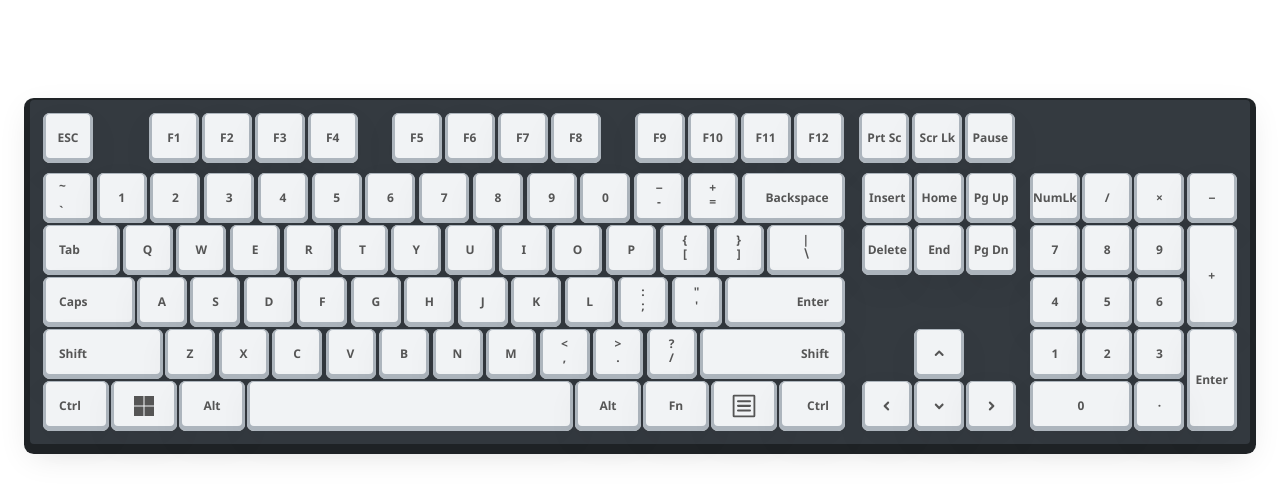
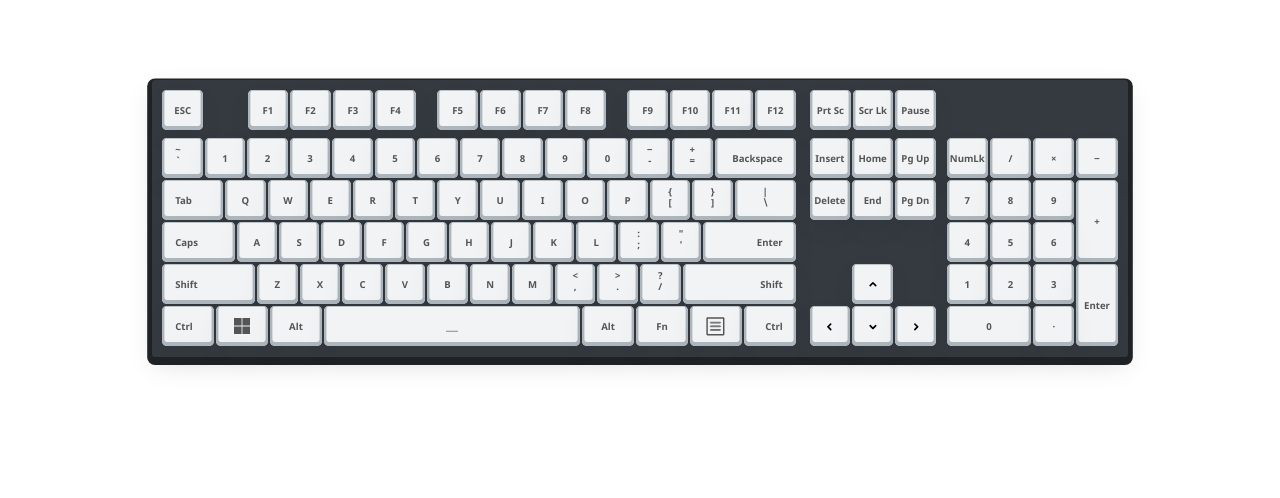
Before and after one commit to Mostafa-Abbasi/KeyboardTester, a plain HTML site: page index.html in a window 1280 px wide. Drawn offline with Linux system fonts and the light colour scheme; a small style sheet from the web is missing.

Commit message:
update general.css, index.html, script.js and style.css

```diff
--- a/general.css
+++ b/general.css
@@ -29,7 +29,8 @@ small: 4px
 
 --- 03 COLORS
 
-- Primary: #343a40
+- Primary:
+#343a40
 
 - Shades "Darker":
 #2f343a (10%)
@@ -46,12 +47,15 @@ small: 4px
 #d6d8d9 (80%)
 
 - Accents:
-#1c7ed6
+#228be6 (used on KB keycaps background when pressed)
+#1864ab (used on KB keycaps box-shadow when pressed)
+
 
 - Greys:
-#f1f3f5 (used on KB keycaps)
+#f1f3f5 (used on KB keycaps background)
+#e7f5ff (used on KB keycaps legends when pressed)
 #adb5bd (used on KB keycaps box-shadow)
-#555 (main - for letters)
+#555555 (used on KB keycaps legends)
 
 */
 
@@ -63,7 +67,7 @@ small: 4px
 
 html {
   /* Percentage of user's browser font-size setting */
-  font-size: 62.5%;
+  font-size: 50%;
 }
 
 body {
--- a/index.html
+++ b/index.html
@@ -13,140 +13,143 @@
     <script defer src="script.js"></script>
   </head>
   <body>
-    <header></header>
     <main class="container">
       <div class="keyboard">
         <!-- contains "ESC" & Function (F1-F12) & Top-Located Control (Prt Sc|Scrl lck|Pause) keys -->
         <section class="function region">
-          <div class="key escape-key">ESC</div>
-          <div class="empty-space-between-keys"></div>
-          <div class="key f1-key">F1</div>
-          <div class="key f2-key">F2</div>
-          <div class="key f3-key">F3</div>
-          <div class="key f4-key">F4</div>
-          <div class="empty-space-between-keys"></div>
-          <div class="key f5-key">F5</div>
-          <div class="key f6-key">F6</div>
-          <div class="key f7-key">F7</div>
-          <div class="key f8-key">F8</div>
-          <div class="empty-space-between-keys"></div>
-          <div class="key f9-key">F9</div>
-          <div class="key f10-key">F10</div>
-          <div class="key f11-key">F11</div>
-          <div class="key f12-key">F12</div>
-          <div class="empty-space-between-keys"></div>
-          <div class="key printscreen-key">Prt Sc</div>
-          <div class="key scrolllock-key">Scr Lk</div>
-          <div class="key pause-key">Pause</div>
+          <div class="key escape">ESC</div>
+          <div class="empty-space-between-keys" aria-hidden="true"></div>
+          <div class="key f1">F1</div>
+          <div class="key f2">F2</div>
+          <div class="key f3">F3</div>
+          <div class="key f4">F4</div>
+          <div class="empty-space-between-keys" aria-hidden="true"></div>
+          <div class="key f5">F5</div>
+          <div class="key f6">F6</div>
+          <div class="key f7">F7</div>
+          <div class="key f8">F8</div>
+          <div class="empty-space-between-keys" aria-hidden="true"></div>
+          <div class="key f9">F9</div>
+          <div class="key f10">F10</div>
+          <div class="key f11">F11</div>
+          <div class="key f12">F12</div>
+          <div class="empty-space-between-keys" aria-hidden="true"></div>
+          <div class="key printscreen">Prt Sc</div>
+          <div class="key scrolllock">Scr Lk</div>
+          <div class="key pause">Pause</div>
         </section>
 
         <!-- contains Modifier/Control (Ctrl|Alt|etc.) & Alpha (A-Z) keys -->
         <section class="typewriter region">
           <!-- number row (`, 1, 2, etc.) -->
           <div class="first-row">
-            <div class="key tilde-key"><span>~</span> <span>`</span></div>
-            <div class="key number1-key">1</div>
-            <div class="key number2-key">2</div>
-            <div class="key number3-key">3</div>
-            <div class="key number4-key">4</div>
-            <div class="key number5-key">5</div>
-            <div class="key number6-key">6</div>
-            <div class="key number7-key">7</div>
-            <div class="key number8-key">8</div>
-            <div class="key number9-key">9</div>
-            <div class="key number0-key">0</div>
-            <div class="key minus-key key-with-sublegend">
+            <div class="key backquote key-with-sublegend">
+              <span>~</span> <span>`</span>
+            </div>
+            <div class="key digit1">1</div>
+            <div class="key digit2">2</div>
+            <div class="key digit3">3</div>
+            <div class="key digit4">4</div>
+            <div class="key digit5">5</div>
+            <div class="key digit6">6</div>
+            <div class="key digit7">7</div>
+            <div class="key digit8">8</div>
+            <div class="key digit9">9</div>
+            <div class="key digit0">0</div>
+            <div class="key minus key-with-sublegend">
               <span>&minus;</span> <span>&dash;</span>
             </div>
-            <div class="key equals-key key-with-sublegend">
+            <div class="key equal key-with-sublegend">
               <span>&plus;</span><span>&equals;</span>
             </div>
-            <div class="key backspace-key">Backspace</div>
+            <div class="key backspace">Backspace</div>
           </div>
 
           <!-- qwerty row (tab, \, q, w, etc.) -->
           <div class="second-row">
-            <div class="key tab-key">Tab</div>
-            <div class="key q-key">Q</div>
-            <div class="key w-key">W</div>
-            <div class="key e-key">E</div>
-            <div class="key r-key">R</div>
-            <div class="key t-key">T</div>
-            <div class="key y-key">Y</div>
-            <div class="key u-key">U</div>
-            <div class="key i-key">I</div>
-            <div class="key o-key">O</div>
-            <div class="key p-key">P</div>
-            <div class="key lbracket-key key-with-sublegend">
+            <div class="key tab">Tab</div>
+            <div class="key keyq">Q</div>
+            <div class="key keyw">W</div>
+            <div class="key keye">E</div>
+            <div class="key keyr">R</div>
+            <div class="key keyt">T</div>
+            <div class="key keyy">Y</div>
+            <div class="key keyu">U</div>
+            <div class="key keyi">I</div>
+            <div class="key keyo">O</div>
+            <div class="key keyp">P</div>
+            <div class="key bracketleft key-with-sublegend">
               <span>&lbrace;</span> <span>&lbrack;</span>
             </div>
-            <div class="key rbracket-key key-with-sublegend">
+            <div class="key bracketright key-with-sublegend">
               <span>&rbrace;</span> <span>&rbrack;</span>
             </div>
-            <div class="key backslash-key key-with-sublegend">
+            <div class="key backslash key-with-sublegend">
               <span>&vert;</span><span>&Backslash;</span>
             </div>
           </div>
 
           <!-- asdfg row (caps, enter, a, s, etc.) -->
           <div class="third-row">
-            <div class="key caps-key">Caps</div>
-            <div class="key a-key">A</div>
-            <div class="key s-key">S</div>
-            <div class="key d-key">D</div>
-            <div class="key f-key">F</div>
-            <div class="key g-key">G</div>
-            <div class="key h-key">H</div>
-            <div class="key j-key">J</div>
-            <div class="key k-key">K</div>
-            <div class="key l-key">L</div>
-            <div class="key semicolon-key key-with-sublegend">
+            <div class="key capslock">Caps</div>
+            <div class="key keya">A</div>
+            <div class="key keys">S</div>
+            <div class="key keyd">D</div>
+            <div class="key keyf">F</div>
+            <div class="key keyg">G</div>
+            <div class="key keyh">H</div>
+            <div class="key keyj">J</div>
+            <div class="key keyk">K</div>
+            <div class="key keyl">L</div>
+            <div class="key semicolon key-with-sublegend">
               <span>&colon;</span> <span>&semi;</span>
             </div>
-            <div class="key apostrophe-key key-with-sublegend">
+            <div class="key quote key-with-sublegend">
               <span>&quot;</span> <span>&apos;</span>
             </div>
-            <div class="key enter-key">Enter</div>
+            <div class="key enter">Enter</div>
           </div>
 
           <!-- zxcvb row (left and right shift, <, >, ?, etc.) -->
           <div class="fourth-row">
-            <div class="key leftshift-key">Shift</div>
-            <div class="key z-key">Z</div>
-            <div class="key x-key">X</div>
-            <div class="key c-key">C</div>
-            <div class="key v-key">V</div>
-            <div class="key b-key">B</div>
-            <div class="key n-key">N</div>
-            <div class="key m-key">M</div>
-            <div class="key comma-key key-with-sublegend">
+            <div class="key shiftleft">Shift</div>
+            <div class="key keyz">Z</div>
+            <div class="key keyx">X</div>
+            <div class="key keyc">C</div>
+            <div class="key keyv">V</div>
+            <div class="key keyb">B</div>
+            <div class="key keyn">N</div>
+            <div class="key keym">M</div>
+            <div class="key comma key-with-sublegend">
               <span>&lt;</span> <span>&comma;</span>
             </div>
-            <div class="key period-key key-with-sublegend">
+            <div class="key period key-with-sublegend">
               <span>&gt;</span> <span>&period;</span>
             </div>
-            <div class="key slash-key key-with-sublegend">
+            <div class="key slash key-with-sublegend">
               <span>&quest;</span> <span>&sol;</span>
             </div>
-            <div class="key rightshift-key">Shift</div>
+            <div class="key shiftright">Shift</div>
           </div>
 
           <!-- bottom row (ctrl, fn, win, alt, space, etc.) -->
           <div class="fifth-row">
-            <div class="key leftcontrol-key">Ctrl</div>
-            <div class="key windows-key">
-              <svg viewBox="0 0 4875 4875">
+            <div class="key controlleft">Ctrl</div>
+            <div class="key metaleft">
+              <svg viewBox="0 0 4875 4875" aria-label="Windows key icon">
                 <path
                   d="M0 0h2311v2310H0zm2564 0h2311v2310H2564zM0 2564h2311v2311H0zm2564 0h2311v2311H2564"
                 />
               </svg>
             </div>
-            <div class="key leftalt-key">Alt</div>
-            <div class="key space-key"></div>
-            <div class="key rightalt-key">Alt</div>
-            <div class="key fn-key">Fn</div>
-            <div class="key menu-key">
-              <svg viewBox="0 0 100 100">
+            <div class="key altleft">Alt</div>
+            <div class="key space" aria-label="Space">
+              &UnderBar;&UnderBar;&UnderBar;
+            </div>
+            <div class="key altright">Alt</div>
+            <div class="key fn">Fn</div>
+            <div class="key contextmenu">
+              <svg viewBox="0 0 100 100" aria-label="Context Menu key icon">
                 <rect
                   x="10"
                   y="10"
@@ -185,41 +188,57 @@
                 />
               </svg>
             </div>
-            <div class="key rightcontrol-key">Ctrl</div>
+            <div class="key controlright">Ctrl</div>
           </div>
         </section>
 
         <!-- contains Navigation (PgUp|PgDn|etc.) & Arrow keys -->
         <section class="navigation region">
-          <div class="key insert-key">Insert</div>
-          <div class="key home-key">Home</div>
-          <div class="key pgup-key">Pg Up</div>
-          <div class="key delete-key">Delete</div>
-          <div class="key end-key">End</div>
-          <div class="key pgdn-key">Pg Dn</div>
-          <div class="key arrowup-key">
-            <svg enable-background="new 0 0 32 32" viewBox="0 0 32 32">
+          <div class="key insert">Insert</div>
+          <div class="key home">Home</div>
+          <div class="key pageup">Pg Up</div>
+          <div class="key delete">Delete</div>
+          <div class="key end">End</div>
+          <div class="key pagedown">Pg Dn</div>
+          <div class="key arrowup">
+            <svg
+              enable-background="new 0 0 32 32"
+              viewBox="0 0 32 32"
+              aria-label="Arrow Up"
+            >
               <path
                 d="M18.221,7.206l9.585,9.585c0.879,0.879,0.879,2.317,0,3.195l-0.8,0.801c-0.877,0.878-2.316,0.878-3.194,0  l-7.315-7.315l-7.315,7.315c-0.878,0.878-2.317,0.878-3.194,0l-0.8-0.801c-0.879-0.878-0.879-2.316,0-3.195l9.587-9.585  c0.471-0.472,1.103-0.682,1.723-0.647C17.115,6.524,17.748,6.734,18.221,7.206z"
               />
             </svg>
           </div>
-          <div class="key arrowleft-key">
-            <svg enable-background="new 0 0 32 32" viewBox="0 0 32 32">
+          <div class="key arrowleft">
+            <svg
+              enable-background="new 0 0 32 32"
+              viewBox="0 0 32 32"
+              aria-label="Arrow Left"
+            >
               <path
                 d="M7.701,14.276l9.586-9.585c0.879-0.878,2.317-0.878,3.195,0l0.801,0.8c0.878,0.877,0.878,2.316,0,3.194  L13.968,16l7.315,7.315c0.878,0.878,0.878,2.317,0,3.194l-0.801,0.8c-0.878,0.879-2.316,0.879-3.195,0l-9.586-9.587  C7.229,17.252,7.02,16.62,7.054,16C7.02,15.38,7.229,14.748,7.701,14.276z"
               />
             </svg>
           </div>
-          <div class="key arrowdown-key">
-            <svg enable-background="new 0 0 32 32" viewBox="0 0 32 32">
+          <div class="key arrowdown">
+            <svg
+              enable-background="new 0 0 32 32"
+              viewBox="0 0 32 32"
+              aria-label="Arrow Down"
+            >
               <path
                 d="M14.77,23.795L5.185,14.21c-0.879-0.879-0.879-2.317,0-3.195l0.8-0.801c0.877-0.878,2.316-0.878,3.194,0  l7.315,7.315l7.316-7.315c0.878-0.878,2.317-0.878,3.194,0l0.8,0.801c0.879,0.878,0.879,2.316,0,3.195l-9.587,9.585  c-0.471,0.472-1.104,0.682-1.723,0.647C15.875,24.477,15.243,24.267,14.77,23.795z"
               />
             </svg>
           </div>
-          <div class="key arrowright-key">
-            <svg enable-background="new 0 0 32 32" viewBox="0 0 32 32">
+          <div class="key arrowright">
+            <svg
+              enable-background="new 0 0 32 32"
+              viewBox="0 0 32 32"
+              aria-label="Arrow Right"
+            >
               <path
                 d="M24.291,14.276L14.705,4.69c-0.878-0.878-2.317-0.878-3.195,0l-0.8,0.8c-0.878,0.877-0.878,2.316,0,3.194  L18.024,16l-7.315,7.315c-0.878,0.878-0.878,2.317,0,3.194l0.8,0.8c0.878,0.879,2.317,0.879,3.195,0l9.586-9.587  c0.472-0.471,0.682-1.103,0.647-1.723C24.973,15.38,24.763,14.748,24.291,14.276z"
               />
@@ -229,26 +248,25 @@
 
         <!-- contains Numpad Keys -->
         <section class="numpad region">
-          <div class="key numlock-key">NumLk</div>
-          <div class="key divison-key">/</div>
-          <div class="key multiplication-key">&times;</div>
-          <div class="key subtraction-key">&minus;</div>
-          <div class="key numpad7-key">7</div>
-          <div class="key numpad8-key">8</div>
-          <div class="key numpad9-key">9</div>
-          <div class="key addition-key">&plus;</div>
-          <div class="key numpad4-key">4</div>
-          <div class="key numpad5-key">5</div>
-          <div class="key numpad6-key">6</div>
-          <div class="key numpad1-key">1</div>
-          <div class="key numpad2-key">2</div>
-          <div class="key numpad3-key">3</div>
-          <div class="key numpadEnter-key">Enter</div>
-          <div class="key numpad0-key">0</div>
-          <div class="key numpaddot-key">&middot;</div>
+          <div class="key numlock">NumLk</div>
+          <div class="key numpaddivide">/</div>
+          <div class="key numpadmultiply">&times;</div>
+          <div class="key numpadsubtract">&minus;</div>
+          <div class="key numpad7">7</div>
+          <div class="key numpad8">8</div>
+          <div class="key numpad9">9</div>
+          <div class="key numpadadd">&plus;</div>
+          <div class="key numpad4">4</div>
+          <div class="key numpad5">5</div>
+          <div class="key numpad6">6</div>
+          <div class="key numpad1">1</div>
+          <div class="key numpad2">2</div>
+          <div class="key numpad3">3</div>
+          <div class="key numpadenter">Enter</div>
+          <div class="key numpad0">0</div>
+          <div class="key numpaddecimal">&middot;</div>
         </section>
       </div>
     </main>
-    <footer></footer>
   </body>
 </html>
--- a/script.js
+++ b/script.js
@@ -1 +1,22 @@
 'use strict';
+
+const handleKeyPress = function (e) {
+  e.preventDefault();
+  const keyElement = document.querySelector('.' + e.code.toLowerCase());
+
+  if (e.type === 'keydown') {
+    keyElement.classList.add('key-pressing-simulation');
+  } else if (e.type === 'keyup') {
+    keyElement.classList.remove('key-pressing-simulation');
+  }
+
+  if (!keyElement.classList.contains('key-pressed'))
+    keyElement.classList.add('key-pressed');
+
+  // 'Meta' or 'Windows key' is a bit tricky and only in
+  // this way we can reliably remove the class from it
+  if (e.key === 'Meta') keyElement.classList.remove('key-pressing-simulation');
+};
+
+document.addEventListener('keydown', handleKeyPress);
+document.addEventListener('keyup', handleKeyPress);
--- a/style.css
+++ b/style.css
@@ -1,63 +1,82 @@
 :root {
   /* example of a standard key: "W" Key on the KB */
-  --standard-key-width: 5rem; /* standard key width */
-  --standard-key-height: 5rem; /* standard key height */
+  --standard-key-size: 5rem; /* width & height */
 
-  --primary-gray: #555;
+  /* -------- RETRO COLOR THEME -------- */
 
-  /* RETRO COLOR THEME */
-  --primary-color: #343a40;
-  --primary-color-shade--40: #1f2326;
+  --color-primary: #343a40;
+  --color-primary-shade-40: #1f2326;
 
-  --keyboard-keycaps-color: #f1f3f5;
-  --keyboard-keycaps-shadow-color: #adb5bd;
+  --color-keycaps-bg: #f1f3f5;
+  --color-keycaps-legends: #555;
+  --color-keycaps-shadow: #adb5bd;
+
+  --color-keycaps-bg-pressed: #228be6;
+  --color-keycaps-legends-pressed: #e7f5ff;
+  --color-keycaps-shadow-pressed: #1864ab;
 }
 
 .keyboard {
-  display: grid;
-  /* These numbers came from a standard FULL-SIZE keyboard layout "+ SOME ROUNDING"
+  /* These numbers came from a standard FULL-SIZE keyboard layout "+SOME ROUNDING"
   2fr is the whitespace between typewriter region and navigation region
   1fr is the whitespace between navigation region and numpad region
   function-region: 215+2+45 OR 262
   typewriter-region: 215
   navigation-region: 45
-  numpad-region: 60
-  */
+  numpad-region: 60 */
+  display: grid;
   grid-template-columns: 215fr 2fr 45fr 1fr 60fr;
+
   padding: 0.8rem;
   border-radius: 0.4rem;
-  background-color: var(--primary-color);
-  box-shadow: 0 0.4rem 0 0.6rem var(--primary-color-shade--40),
+  background-color: var(--color-primary);
+  box-shadow: 0 0.4rem 0 0.6rem var(--color-primary-shade-40),
     0 1.2rem 3.2rem rgba(0, 0, 0, 0.1);
 }
 
 .key {
-  width: var(--standard-key-width);
-  height: var(--standard-key-height);
-
+  width: 100%;
+  height: var(--standard-key-size);
   display: flex;
   justify-content: center;
   align-items: center;
 
-  border-radius: 0.7rem;
+  border-radius: 0.6rem;
   font-size: 1.2rem;
   font-weight: 700;
 
-  color: var(--primary-gray);
-  background-color: var(--keyboard-keycaps-color);
-  box-shadow: inset 0 -0.2rem 0 0.3rem var(--keyboard-keycaps-shadow-color),
+  color: var(--color-keycaps-legends);
+  background-color: var(--color-keycaps-bg);
+  box-shadow: inset 0 -0.2rem 0 0.3rem var(--color-keycaps-shadow),
     0 1.2rem 3.2rem rgba(0, 0, 0, 0.05);
 
   cursor: pointer;
 
-  transition: all 0.2s;
+  transition: all 0.075s;
 }
 
-.key:hover {
-  transform: scale(0.98);
-  box-shadow: inset 0 -0.1rem 0 0.2rem var(--keyboard-keycaps-shadow-color);
+.key-pressed {
+  color: var(--color-keycaps-legends-pressed);
+  background-color: var(--color-keycaps-bg-pressed);
+  box-shadow: inset 0 -0.2rem 0 0.3rem var(--color-keycaps-shadow-pressed),
+    0 1.2rem 3.2rem rgba(0, 0, 0, 0.05);
 }
 
+.key:hover,
+.key-pressed:hover {
+  transform: scale(0.98);
+  box-shadow: inset 0 -0.1rem 0 0.2rem var(--color-keycaps-shadow);
+}
+
+.key-pressed:hover {
+  box-shadow: inset 0 -0.1rem 0 0.2rem var(--color-keycaps-shadow-pressed);
+}
+
+/* key pressing simulation class for using in js */
+.key-pressing-simulation {
+  transform: scale(0.98);
+  box-shadow: inset 0 -0.1rem 0 0.2rem var(--color-keycaps-shadow-pressed);
+}
 /* __________________________________
    ||||||||||||||||||||||||||||||||||
    |||| GENERAL KB LAYOUT STYLES ||||
@@ -66,7 +85,7 @@
 
 .region {
   padding: 0.5rem;
-  gap: 0.2rem;
+  gap: 0.25rem;
 }
 
 /* contains "ESC" & Function (F1-F12) & Top-Located Control (Prt Sc|Scrl lck|Pause) keys */
@@ -75,8 +94,8 @@
 
   display: grid;
   grid-template-columns:
-    14fr 14fr repeat(4, 14fr) 8fr repeat(4, 14fr) 8fr repeat(4, 14fr)
-    3fr repeat(3, 14fr);
+    70fr 70fr repeat(4, 70fr) 30.5fr repeat(4, 70fr) 30.5fr repeat(4, 70fr)
+    18fr repeat(3, 70fr);
 }
 
 /* contains Modifiers/Control (Ctrl|Alt|etc.) & Alpha (A-Z) keys */
@@ -91,7 +110,8 @@
 .fourth-row,
 .fifth-row {
   display: grid;
-  gap: 0.2rem;
+  justify-items: center;
+  gap: 0.25rem;
 }
 
 .first-row {
@@ -142,75 +162,7 @@
 /* TYPEWRITER REGION KEYS */
 /**************************/
 
-/*
-  Note:
-  These multipliers (1.28, 1.5, 1.8, etc) aren't just magic numbers,
-  a keyboard has many keys with diffrent sizes and shapes.
-  for example "windows" key compared to a standard key
-  on the keyboard is "roughly" 1.28 bigger in width.
-  numbers are rounded but have enough accuracy
-  to represent the right proportions.
-
-  **Adding 0.2/0.4/0.8rem is for accounting gaps that needs to be filled
-*/
-
-.leftcontrol-key,
-.windows-key,
-.leftalt-key,
-.rightalt-key,
-.fn-key,
-.menu-key,
-.rightcontrol-key {
-  width: calc((var(--standard-key-width) * 1.28) + 0.2rem);
-}
-
-.tab-key,
-.backslash-key {
-  width: calc((var(--standard-key-width) * 1.5) + 0.2rem);
-}
-
-.caps-key {
-  width: calc((var(--standard-key-width) * 1.8) + 0.2rem);
-}
-
-.backspace-key {
-  width: calc((var(--standard-key-width) * 2.02) + 0.2rem);
-}
-
-.enter-key,
-.leftshift-key {
-  width: calc((var(--standard-key-width) * 2.32) + 0.4rem);
-}
-
-.rightshift-key {
-  width: calc((var(--standard-key-width) * 2.82) + 0.4rem);
-}
-
-.space-key {
-  width: calc((var(--standard-key-width) * 6.36) + 0.8rem);
-}
-
-.windows-key svg {
-  width: 2rem;
-  height: 2rem;
-  fill: var(--primary-gray);
-}
-
-.menu-key svg {
-  width: 2.6rem;
-  height: 2.6rem;
-  stroke: var(--primary-gray);
-  fill: none;
-}
-
-.tilde-key {
-  flex-wrap: wrap;
-}
-
-.tilde-key span {
-  width: 100%;
-}
-
+/* styling keys with sublegends */
 .key-with-sublegend {
   display: grid;
   grid-template-rows: 1fr auto auto 1fr;
@@ -218,31 +170,55 @@
   gap: 0.1rem;
 }
 
-.key-with-sublegend span:nth-child(odd) {
+.key-with-sublegend span:nth-child(odd),
+.key-with-sublegend span:nth-child(even) {
   width: 100%;
+  text-align: center;
   grid-row: 1;
-  text-align: center;
 }
 
 .key-with-sublegend span:nth-child(even) {
-  width: 100%;
   grid-row: 2;
-  text-align: center;
 }
 
-.tilde-key,
-.tab-key,
-.caps-key,
-.leftshift-key,
-.leftcontrol-key {
+/* windows and context menu icons styling */
+.metaleft svg {
+  width: 2rem;
+  height: 2rem;
+  fill: var(--color-keycaps-legends);
+}
+.metaleft.key-pressed svg {
+  fill: var(--color-keycaps-legends-pressed);
+}
+
+.contextmenu svg {
+  width: 2.6rem;
+  height: 2.6rem;
+  stroke: var(--color-keycaps-legends);
+  fill: none;
+}
+
+.contextmenu.key-pressed svg {
+  width: 2.6rem;
+  height: 2.6rem;
+  stroke: var(--color-keycaps-legends-pressed);
+  fill: none;
+}
+
+/* side keys text aligning */
+.backquote,
+.tab,
+.capslock,
+.shiftleft,
+.controlleft {
   justify-content: left;
   padding-left: 1.6rem;
 }
 
-.backspace-key,
-.enter-key,
-.rightshift-key,
-.rightcontrol-key {
+.backspace,
+.enter,
+.shiftright,
+.controlright {
   justify-content: right;
   padding-right: 1.6rem;
 }
@@ -251,42 +227,48 @@
 /* NAVIGATION REGION KEYS */
 /**************************/
 
-.arrowup-key {
+.arrowup {
   grid-column: 2;
   grid-row: 4;
 }
 
-.arrowleft-key,
-.arrowdown-key,
-.arrowright-key {
+.arrowleft,
+.arrowdown,
+.arrowright {
   grid-row: 5;
 }
 
-.arrowup-key svg,
-.arrowleft-key svg,
-.arrowdown-key svg,
-.arrowright-key svg {
+.arrowup svg,
+.arrowleft svg,
+.arrowdown svg,
+.arrowright svg {
   width: 1.2rem;
   height: 1.2rem;
-  fill: var(--primary-gray);
+  fill: var(--colorkeycaps-legends);
+}
+
+.arrowup.key-pressed svg,
+.arrowleft.key-pressed svg,
+.arrowdown.key-pressed svg,
+.arrowright.key-pressed svg {
+  fill: var(--color-keycaps-legends-pressed);
 }
 
 /**********************/
 /* NUMPAD REGION KEYS */
 /**********************/
 
-.addition-key {
+.numpadadd {
   grid-column: 4;
   grid-row: 2 / span 2;
-  height: calc((var(--standard-key-height) * 2) + 0.2rem);
+  height: 100%;
 }
 
-.numpadEnter-key {
+.numpadenter {
   grid-column: 4;
   grid-row: 4 / span 2;
-  height: calc((var(--standard-key-height) * 2) + 0.2rem);
+  height: 100%;
 }
-.numpad0-key {
+.numpad0 {
   grid-column: 1 / span 2;
-  width: calc((var(--standard-key-width) * 2) + 0.2rem);
 }
```
